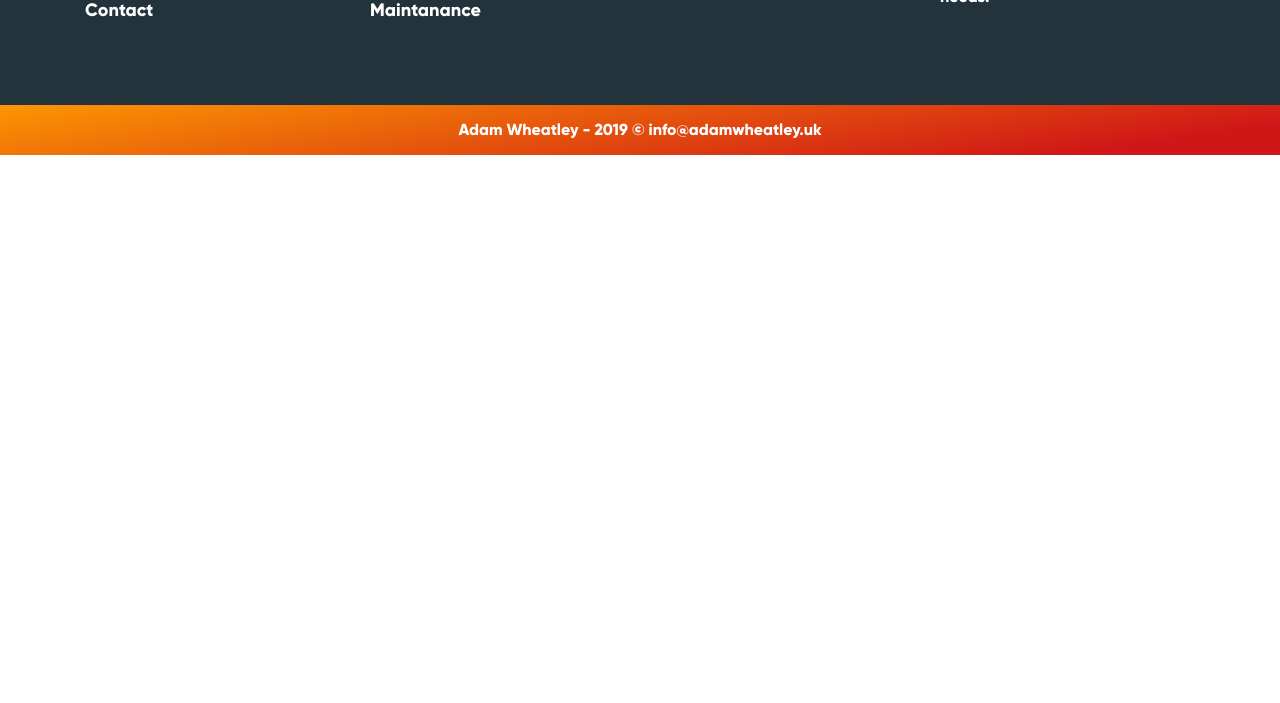
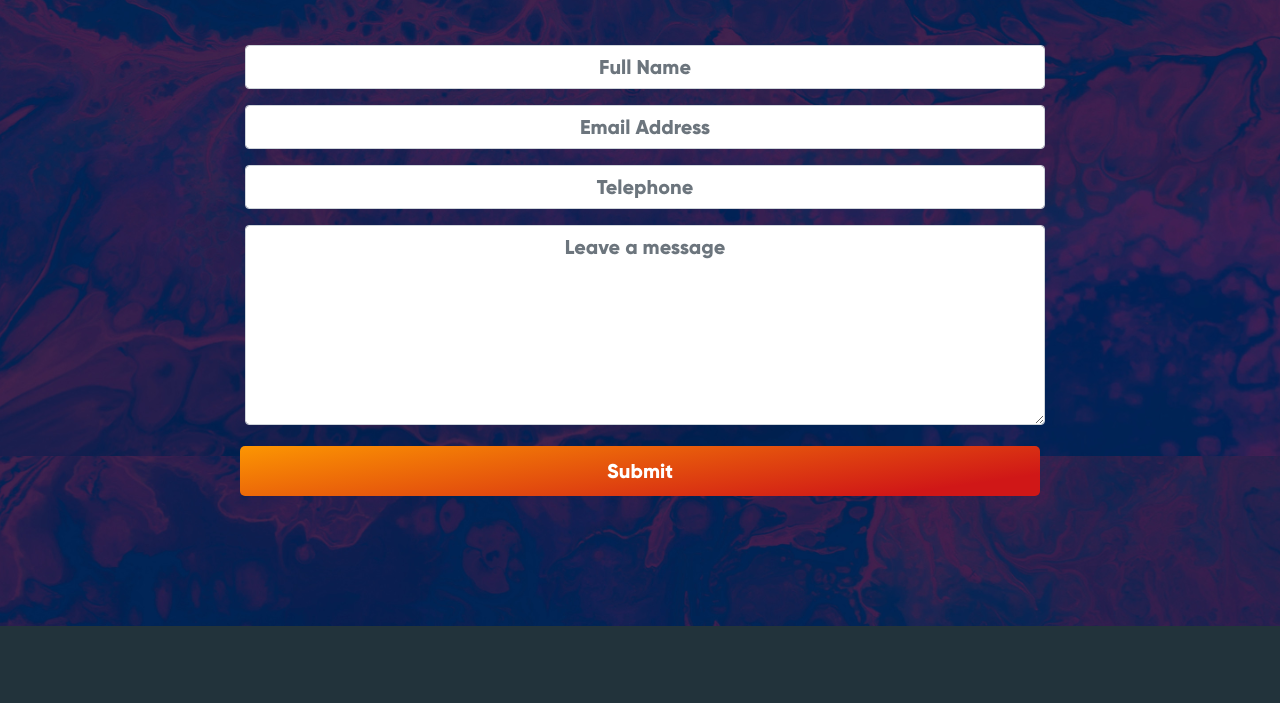
Before and after one commit to adam-wheatley/adamw, a Gatsby site: page /contact in a window 1280 px wide. Before the commit this address had no page. Shown: the part 344-1047 px from the top of the page. Before the commit the page ends 800 px from the top, so only its background shows below. Built offline with nearby package versions, Linux system fonts and the light colour scheme; Gatsby itself is replaced by a stand-in of ours.

Commit message:
Contact Form

```diff
--- /dev/null
+++ b/src/components/Contact/Header/Header.scss
@@ -0,0 +1,61 @@
+.contact-header {
+    &__header {
+        font-family: Gilroy-ExtraBold;
+        background: url('./../../../images/bg2.jpg') center center no-repeat;
+        background-size: cover;
+        background-attachment: fixed;
+
+        margin-top: -80px;
+        padding-top: 160px;
+        padding-bottom: 80px;
+        text-align: center;
+        color: #fff;
+
+        @media (max-width: 768px) {
+            padding-bottom: 40px;
+        }
+
+        &-title {
+            font-size: 80px;
+
+            @media (max-width: 768px) {
+                font-size: 50px;
+            }
+        }
+
+        &-description {
+            font-size: 25px;
+
+            @media (max-width: 768px) {
+                font-size: 18px;
+            }
+        }
+    }
+
+    &__form {
+        margin: 50px auto;
+        max-width: 800px;
+        text-align: center;
+
+        &-control {
+            text-align: center;
+            margin: 5px;
+            font-size: 1.25rem;
+        }
+
+        &-btn {
+            border: none;
+            width: 100%;
+            margin-top: 5px;
+            padding: 10px;
+            font-size: 1.25rem;
+            border-radius: 5px;
+            color: white;
+            background-image: linear-gradient( 171.8deg,  rgba(255,159,0,1) -6.3%, rgba(208,23,23,1) 86.7% );
+        }
+    }
+}
+
+textarea {
+    min-height: 200px;
+}
--- /dev/null
+++ b/src/components/Contact/Header/index.js
@@ -0,0 +1,64 @@
+import React from "react";
+import './Header.scss';
+
+const ContactHeader = () => {
+  return (
+    <div className="contact-header">
+      <div className="contact-header__header">
+        <h1 className="contact-header__header-title">Get in touch</h1>
+        <p className="contact-header__header-description">
+          If you are interested in hiring me, <br />
+          or just have some questions please get in touch.
+        </p>
+        <section className="contact-header">
+        <div className="container">
+          <form
+            className="contact-header__form"
+            name="contact"
+            method="POST"
+            data-netlify="true"
+          >
+            <div className="form-group">
+              <input
+                type="text"
+                className="form-control contact-header__form-control"
+                name="name"
+                placeholder="Full Name"
+              />
+            </div>
+            <div className="form-group">
+              <input
+                type="email"
+                className="form-control contact-header__form-control"
+                name="email"
+                placeholder="Email Address"
+              />
+            </div>
+            <div className="form-group">
+              <input
+                type="text"
+                className="form-control contact-header__form-control"
+                name="telephpne"
+                placeholder="Telephone"
+              />
+            </div>
+            <div className="form-group">
+              <textarea
+                type="text"
+                className="form-control contact-header__form-control"
+                name="message"
+                placeholder="Leave a message"
+              />
+            </div>
+            <button type="submit" className="contact-header__form-btn">
+              Submit
+            </button>
+          </form>
+        </div>
+      </section>
+      </div>
+    </div>
+  )
+}
+
+export default ContactHeader
--- a/src/components/Nav/Nav.scss
+++ b/src/components/Nav/Nav.scss
@@ -13,6 +13,7 @@
 
         &:hover {
             transform: scale(1.2);
+            text-decoration: none;
         }
 
         @media (max-width: 768px) {
--- a/src/components/Nav/index.js
+++ b/src/components/Nav/index.js
@@ -5,7 +5,7 @@ import './Nav.scss'
 
 const NavigationBar = () => (
     <Navbar className="nav" expand="lg">
-        <Navbar.Brand className="nav__brand" href="#home">Adam Wheatley</Navbar.Brand>
+        <Link className="nav__brand" to="/">Adam Wheatley</Link>
         <Navbar.Toggle aria-controls="basic-navbar-nav" />
         <Navbar.Collapse id="basic-navbar-nav">
         <Nav className="navbar-nav abs-center-x">
--- /dev/null
+++ b/src/pages/contact.js
@@ -0,0 +1,16 @@
+import React from "react"
+
+import Layout from "../components/layout"
+import SEO from "../components/seo"
+import ContactHeader from '../components/Contact/Header'
+import Nav from '../components/Nav'
+
+const ContactPage = () => (
+  <Layout>
+    <SEO title="Home" keywords={[`web`, `development`, `software`, `design`, `freelance`, `scotland`]} />
+    <Nav />
+    <ContactHeader />
+  </Layout>
+)
+
+export default ContactPage
```
Also changed, not shown: src/components/Contact/Form/Form.scss (added, +11 -0 lines), src/components/Contact/Form/index.js (added, +55 -0 lines), src/images/bg2.jpg (added).
